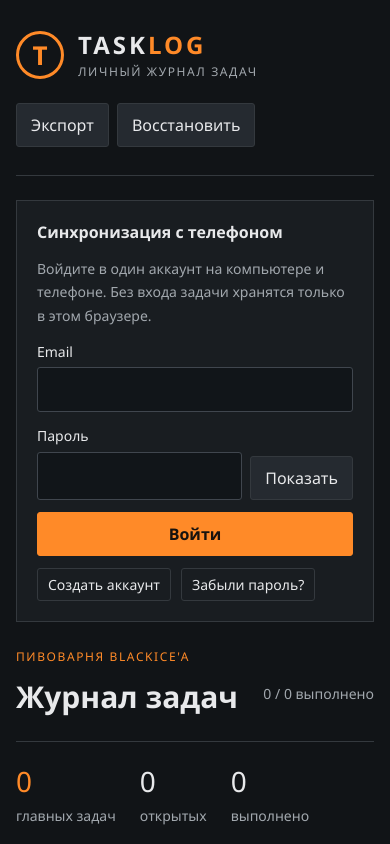
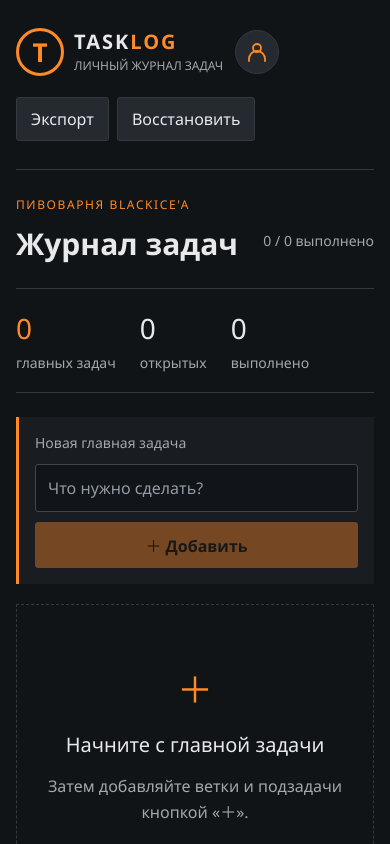
Before and after one commit to 7PurpleIce/task-log, a React (Vite) app: page / in a window 390 px wide. Shown: the top 844 px of the page. Built offline with nearby package versions, Linux system fonts and the light colour scheme.

Commit message:
Move account controls into a profile dropdown beside the logo

```diff
--- a/src/App.jsx
+++ b/src/App.jsx
@@ -5,7 +5,7 @@
 import TaskEditor from "./components/TaskEditor";
 
 import useCloudTasks from "./useCloudTasks";
-import AccountPanel from "./components/AccountPanel";
+import AccountMenu from "./components/AccountMenu";
 import { getSession, watchSession, finishAuthRedirect } from "./cloud";
 
 export default function App() {
@@ -114,12 +114,15 @@
   return (
     <div className="app">
       <header>
+        <div className="brand-account">
         <div className="brand">
           <div className="emblem">T</div>
           <div>
             <strong>TASK<span>LOG</span></strong>
             <div className="eyebrow">Личный журнал задач</div>
           </div>
+        </div>
+        <AccountMenu session={session} recovery={recovery} onRecovered={onRecovered} busy={cloud.busy} />
         </div>
 
         <div className="backup-actions">
@@ -144,7 +147,6 @@
         </div>
       </header>
 
-      <AccountPanel session={session} recovery={recovery} onRecovered={onRecovered} busy={cloud.busy} />
       {session && <div className="sync-status" role="status">{cloud.status}
         <button disabled={cloud.busy} onClick={cloud.refresh}>Проверить сейчас</button>
       </div>}
--- /dev/null
+++ b/src/components/AccountMenu.jsx
@@ -0,0 +1,59 @@
+import React, { useEffect, useId, useRef, useState } from "react";
+import AccountPanel from "./AccountPanel";
+
+export default function AccountMenu(props) {
+  const [open, setOpen] = useState(Boolean(props.recovery));
+  const root = useRef(null);
+  const trigger = useRef(null);
+  const panel = useRef(null);
+  const panelId = useId();
+
+  useEffect(() => {
+    if (props.recovery) setOpen(true);
+  }, [props.recovery]);
+
+  useEffect(() => {
+    if (!open) return;
+    const outside = event => {
+      if (!root.current?.contains(event.target)) setOpen(false);
+    };
+    const escape = event => {
+      if (event.key === "Escape") {
+        setOpen(false);
+        trigger.current?.focus();
+      }
+    };
+    document.addEventListener("pointerdown", outside);
+    document.addEventListener("keydown", escape);
+    return () => {
+      document.removeEventListener("pointerdown", outside);
+      document.removeEventListener("keydown", escape);
+    };
+  }, [open]);
+
+  useEffect(() => {
+    if (open) panel.current?.focus();
+  }, [open]);
+
+  return <div ref={root} className="account-menu" onBlur={event => {
+    if (event.relatedTarget && !event.currentTarget.contains(event.relatedTarget)) setOpen(false);
+  }}>
+    <button ref={trigger} type="button" className="account-trigger"
+      aria-label={props.session ? "Мой аккаунт" : "Войти в аккаунт"}
+      title={props.session ? "Мой аккаунт" : "Войти в аккаунт"}
+      aria-expanded={open} aria-controls={panelId}
+      onClick={() => setOpen(value => !value)}>
+      <svg width="24" height="24" viewBox="0 0 24 24" fill="none"
+        stroke="currentColor" strokeWidth="1.8" strokeLinecap="round" aria-hidden="true">
+        <circle cx="12" cy="8" r="4" />
+        <path d="M4 21v-2a8 8 0 0 1 16 0v2" />
+      </svg>
+    </button>
+    <div id={panelId} ref={panel} className="account-dropdown"
+      role="region" aria-label="Информация об аккаунте" tabIndex={-1} hidden={!open}>
+      <button type="button" className="account-close" aria-label="Закрыть окно аккаунта"
+        onClick={() => { setOpen(false); trigger.current?.focus(); }}>×</button>
+      <AccountPanel {...props} />
+    </div>
+  </div>;
+}
--- a/src/styles.css
+++ b/src/styles.css
@@ -288,3 +288,22 @@
   .account-form > .primary { width: 100%; }
   .sync-status { flex-wrap: wrap; }
 }
+
+.brand-account { position: relative; display: flex; align-items: center; gap: 16px; }
+.account-trigger { display: grid; place-items: center; width: 44px; height: 44px; padding: 9px; color: var(--orange); border-radius: 50%; }
+.account-trigger[aria-expanded="true"] { background: #34251d; border-color: var(--orange); }
+.account-dropdown { position: absolute; top: calc(100% + 12px); left: 0; z-index: 30; width: min(380px, calc(100vw - 72px)); max-height: calc(100dvh - 140px); overflow-y: auto; background: var(--panel); border: 1px solid var(--line); border-top: 2px solid var(--orange); box-shadow: 0 16px 40px #0008; }
+.account-dropdown[hidden] { display: none; }
+.account-dropdown .account-panel { border: 0; margin: 0; padding: 22px; }
+.account-dropdown .account-panel > div:first-child { padding-right: 24px; overflow-wrap: anywhere; }
+.account-dropdown .account-form { display: flex; flex-direction: column; align-items: stretch; }
+.account-dropdown .account-form > label,
+.account-dropdown .account-form > div { flex: none !important; }
+.account-close { position: absolute; right: 8px; top: 8px; border: 0; background: transparent; font-size: 22px; padding: 4px 10px; }
+@media (max-width: 560px) {
+  .brand-account { gap: 12px; }
+  .brand-account .brand { gap: 10px; }
+  .brand-account .brand strong { font-size: 20px; letter-spacing: 2px; }
+  .brand-account .brand .eyebrow { letter-spacing: 0; }
+  .account-dropdown { width: min(380px, calc(100vw - 32px)); }
+}
```
